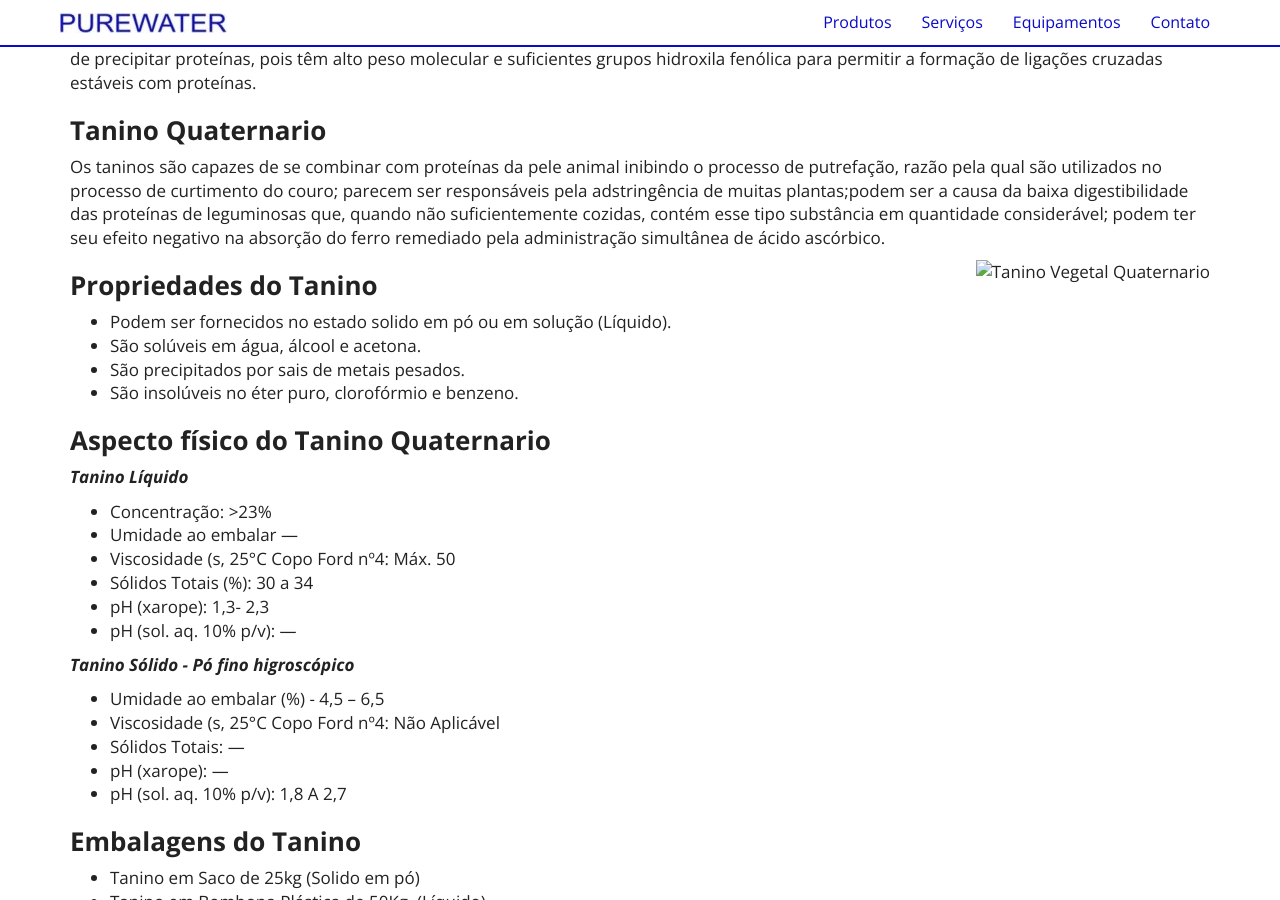
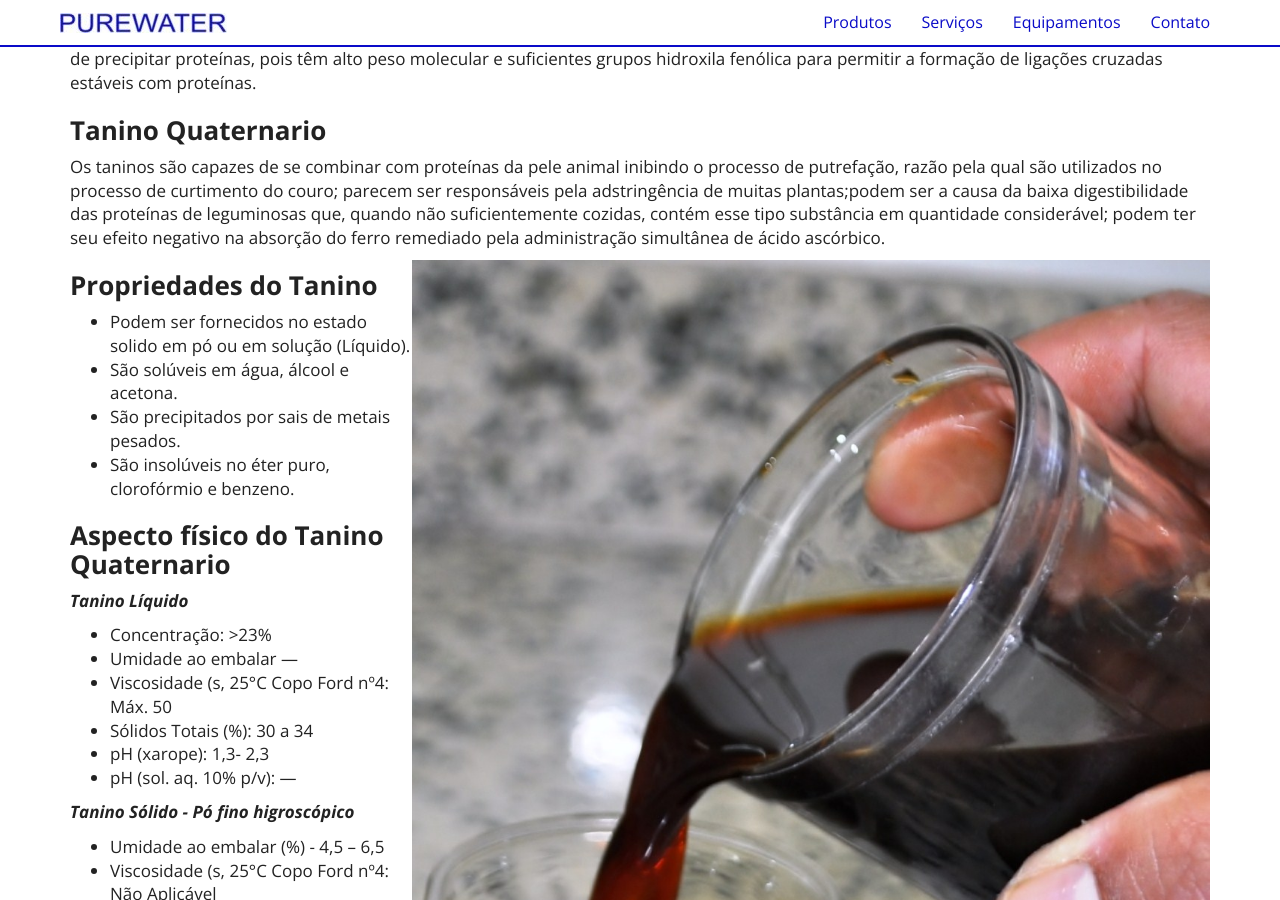
Before and after one commit to purewaterefluentes/purewaterefluentes.github.io, a Jekyll site: the page built from produtos/tanino-vegetal.md, in a window 1280 px wide and 900 px high, scrolled down 756 px. Built offline with Jekyll 4.4.1, drawn with Linux system fonts in a browser that asks for light colours; nearby versions of some CDN libraries; library files that are not in the unit come from our copies.

Commit message:
Update tanino-vegetal.md

```diff
--- a/produtos/tanino-vegetal.md
+++ b/produtos/tanino-vegetal.md
@@ -27,8 +27,7 @@
 parecem ser responsáveis pela adstringência de muitas plantas;podem ser a causa da baixa digestibilidade das proteínas de leguminosas que, quando não suficientemente cozidas, contém esse tipo substância em quantidade considerável;
 podem ter seu efeito negativo na absorção do ferro remediado pela administração simultânea de ácido ascórbico.
 
-<img class="img-responsive pull-right" style="max-width: 70%;" src="../../website/images/AQUAFLOC-SL TAN.JPG" alt="Tanino Vegetal Quaternario">
-
+<img class="img-responsive pull-right" style="max-width: 70%;" src="../../website/images/pequeno/AQUAFLOC-SL TAN.JPG" alt="Tanino Vegetal Quaternário">
 
 ### **Propriedades do Tanino**
 
```
